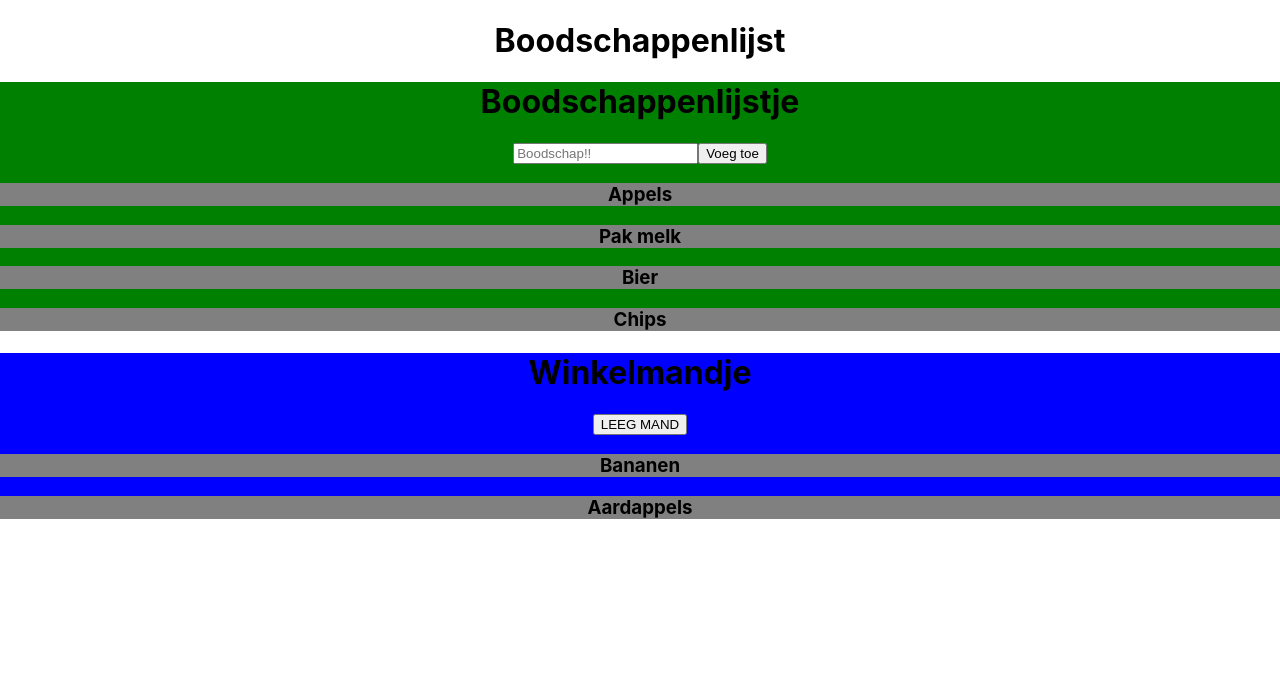
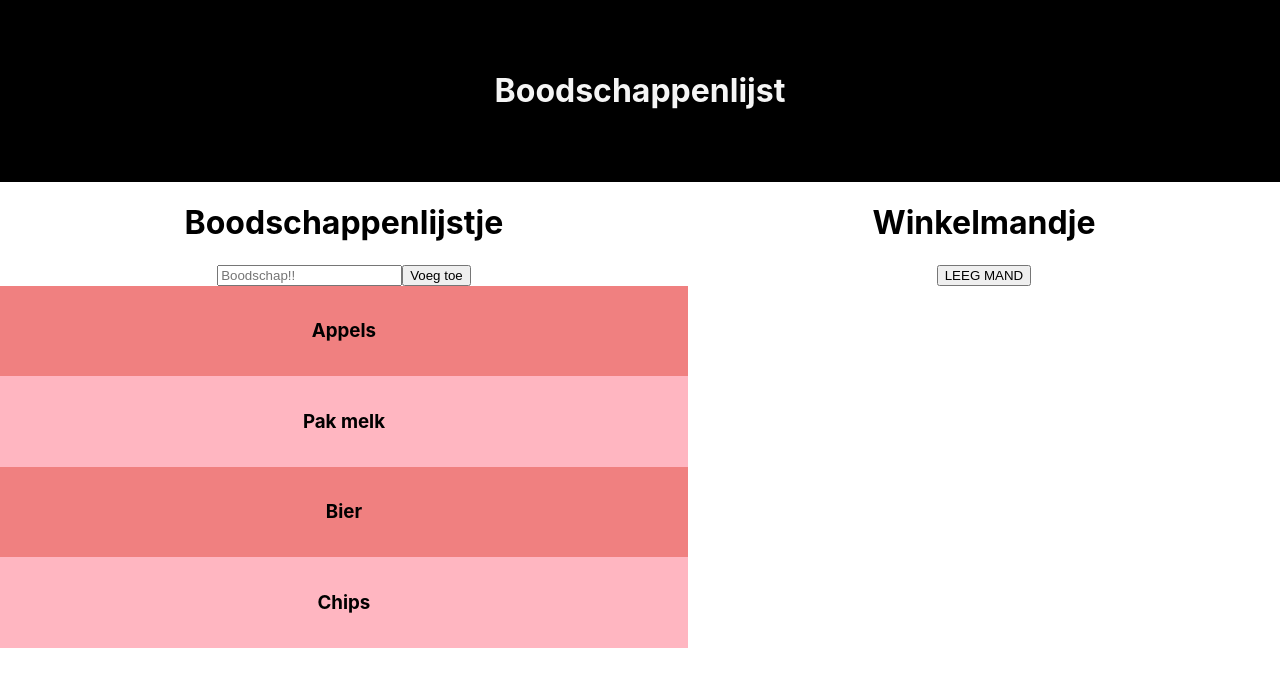
Before and after one commit to Boogaerdtth/React-Boodschappenmand-Winkelmand, a React (Create React App) app: page / in a window 1280 px wide. Shown: the top 686 px of the page. Built offline with nearby package versions, Linux system fonts and the light colour scheme.

Commit message:
deliver a working app

```diff
--- a/src/App.css
+++ b/src/App.css
@@ -35,8 +35,16 @@
   to {
     transform: rotate(360deg);
   }
+
 }
-/* }
-.container {
-
-} */
+header {
+  background:black;
+  color: whitesmoke;
+  padding-top: 50px;
+  padding-bottom: 50px;
+}
+.container{
+  /* display: flex; */
+  display: grid;
+  grid-template-columns: auto auto;
+}
--- a/src/Container.js
+++ b/src/Container.js
@@ -13,10 +13,7 @@ class Container extends React.Component {
                 { id: 3, title: "Bier" },
                 { id: 4, title: "Chips" },
             ],
-            shoppingListItems: [
-                { id: 1, title: "Bananen" },
-                { id: 2, title: "Aardappels" }
-            ]
+            shoppingListItems: []
         }
         this.handleChange = this.handleChange.bind(this)
         this.handleSubmit = this.handleSubmit.bind(this)
@@ -28,9 +25,7 @@ class Container extends React.Component {
 
     handleChange = event => {
         const { name, value } = event.target
-        this.setState({
-            [name]: value
-        })
+        this.setState({ [name]: value })
     }
 
     handleSubmit = event => {
@@ -40,51 +35,41 @@ class Container extends React.Component {
         this.setState({ inputField: " " })
     }
 
-
-    // deze doet het sowieso
-    // handleClickGroceryItem = shopItem => {
-    //     const clickedItem = shopItem.target
-    //     console.log(clickedItem)
-    //     return this.addNewShoppingListItem('hallo')
-
     render() {
-
         const addNewShoppingListItem = itemTitle => {
             const newShoppingItem = {
                 id: this.state.shoppingListItems.length + 1,
                 title: itemTitle,
                 amount: 1
-            };
+            }
 
             this.setState(prevState => {
-                const newList = prevState.shoppingListItems.concat(newShoppingItem);
-                return {
-                    shoppingListItems: newList
-                };
-            });
-        };
+                const newList = prevState.shoppingListItems.concat(newShoppingItem)
+                return { shoppingListItems: newList }
+            })
+        }
+
         const addAmountToItem = itemTitle => {
-            const shoppingList = [...this.state.shoppingListItems];
+            const shoppingList = [...this.state.shoppingListItems]
             const newList = shoppingList.map(shoppingItem => {
                 if (shoppingItem.title === itemTitle) {
-                    shoppingItem.amount++;
+                    shoppingItem.amount++
                 }
-                return shoppingItem;
-            });
-            this.setState({ shoppingListItems: newList });
-        };
+                return shoppingItem
+            })
+            this.setState({ shoppingListItems: newList })
+        }
 
         const handleClickGroceryItem = event => {
             const clickedItem = event.target.innerText
-            const currentShoppingList = this.state.shoppingListItems;
+            const currentShoppingList = this.state.shoppingListItems
             const shoppingListItem = currentShoppingList.filter(
-                item => item.title === clickedItem
-            );
+                item => item.title === clickedItem)
 
             shoppingListItem.length === 0
                 ? addNewShoppingListItem(clickedItem)
-                : addAmountToItem(clickedItem);
-        };
+                : addAmountToItem(clickedItem)
+        }
 
         return (
             <div className="container">
@@ -93,8 +78,6 @@ class Container extends React.Component {
                     setState={this.setState}
                     handleChange={this.handleChange}
                     handleSubmit={this.handleSubmit}
-                    addNewShoppingListItem={this.addNewShoppingListItem}
-                    addAmountToItem={this.addAmountToItem}
                     handleClickGroceryItem={handleClickGroceryItem}
                 />
                 <ShoppingCart
@@ -105,6 +88,4 @@ class Container extends React.Component {
         )
     }
 }
-
-
 export default Container
--- a/src/components/GroceryList.js
+++ b/src/components/GroceryList.js
@@ -21,7 +21,6 @@ function GroceryList(props) {
                         title={item.title}
                         amount={item.amount}
                         handleClickGroceryItem={props.handleClickGroceryItem}
-                        addNewShoppingListItem={props.addNewShoppingListItem}
                     />)}
             </div>
         </div>
--- a/src/components/ListItem.js
+++ b/src/components/ListItem.js
@@ -1,20 +1,10 @@
 import React from 'react'
 
 function ListItem(props) {
-    // console.log(props.title)
     return (
         <div className="item" onClick={props.handleClickGroceryItem}>
-            <h3>{props.title}</h3>
+            <h3>{props.title} {props.amount}</h3>
         </div>
     )
 }
 export default ListItem
-
-/* <h3>
-                <span> {props.title}</span>
-                <span> {props.amount} </span>
-            </h3> */
-            // <h3 >
-            //     {props.title}
-            //     {/* {props.amount}  */}
-            // </h3>
--- a/src/components/components.css
+++ b/src/components/components.css
@@ -2,10 +2,24 @@
     background:grey;
 }
 
-.grocerylist {
-    background:green
+/* .grocerylist {
+    padding: 20px;
+} */
+
+.item {
+    padding: 15px;
 }
+.shoppingcart .item {
+    background: lightblue;
+  }
 
-.shoppingcart {
-    background:blue;
-}
+  .shoppingcart .item:nth-child(even) {
+    background: lightcyan;
+  }
+
+  .grocerylist .item {
+    background: lightpink;
+  }
+  .grocerylist .item:nth-child(odd) {
+    background: lightcoral;
+  }
```
Also changed, not shown: 1 other file (tests, documents, lock files or other folders).
